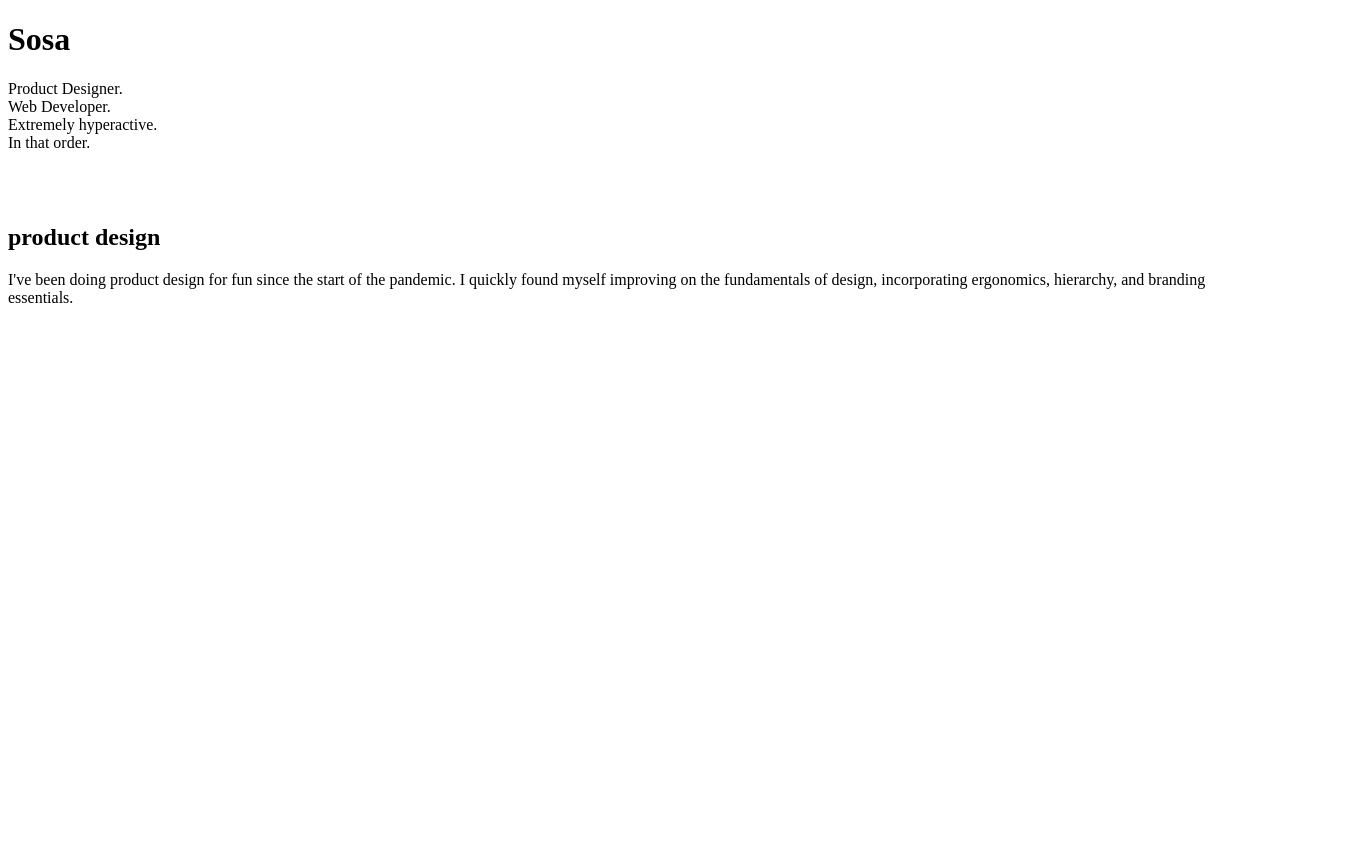
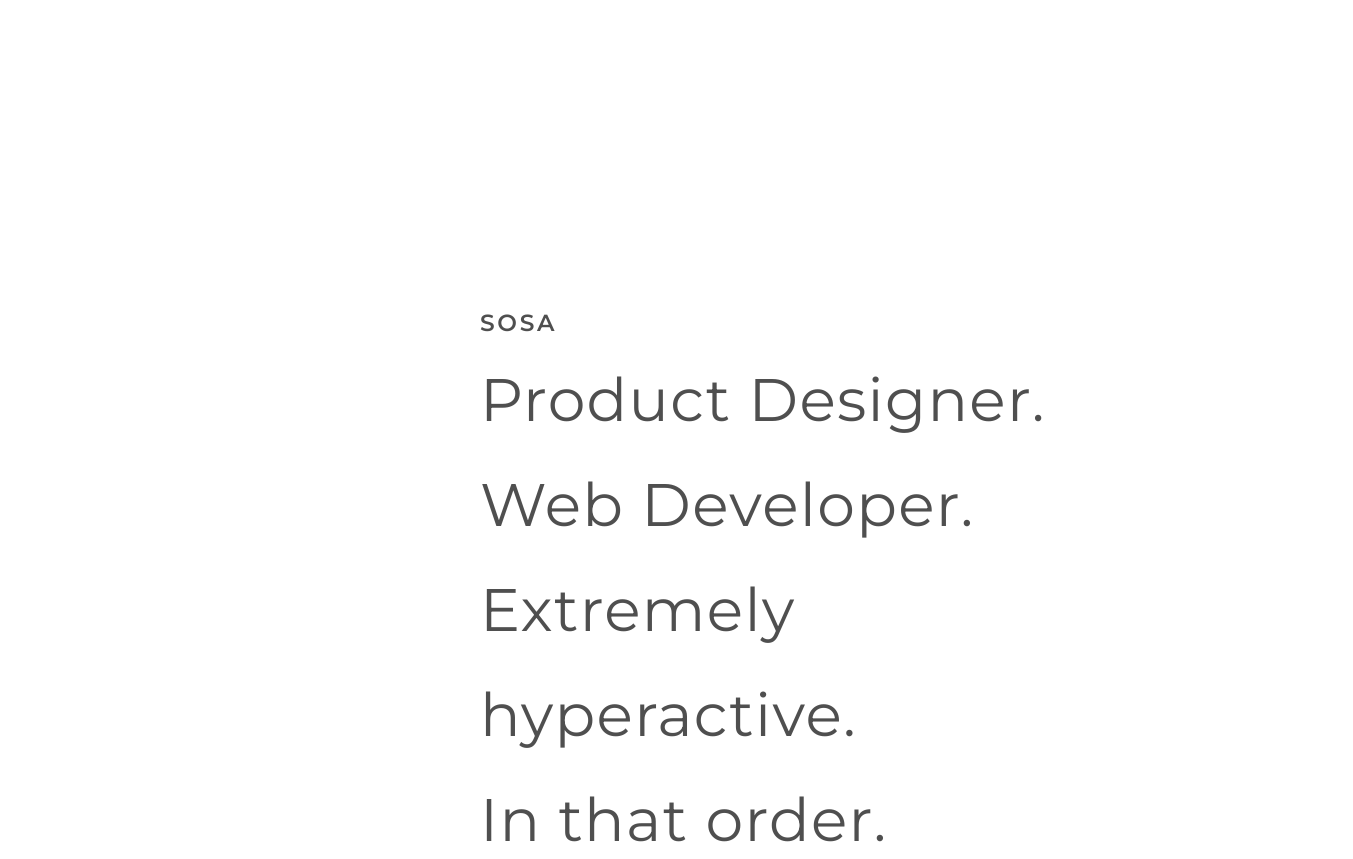
Before and after one commit to sosadev/sosadev, a plain HTML site: page main/index.html in a window 1280 px wide. Shown: the top 859 px of the page, 1353 px wide, since content can reach past the window. Drawn offline with Linux system fonts and the light colour scheme; files that its build step writes are made by us from their sources; a script that the page names is missing.

Commit message:
Update index.html
everything should be cleared up

```diff
--- a/main/index.html
+++ b/main/index.html
@@ -11,7 +11,7 @@
 		<meta property="og:description" content="this is me." />
 		<link href="https://fonts.googleapis.com/css?display=swap&family=Montserrat:600,600italic,400,400italic" rel="stylesheet" type="text/css" />
 		<link href="https://fonts.googleapis.com/css?display=swap&family=Archivo:600,600italic,400,400italic" rel="stylesheet" type="text/css" />
-		<link rel="stylesheet" href="main/sosadev 1.2.css" />
+		<link rel="stylesheet" href="main/stylesheet.css" />
 	</head>
 	<body>
 		<div id="wrapper">
```
